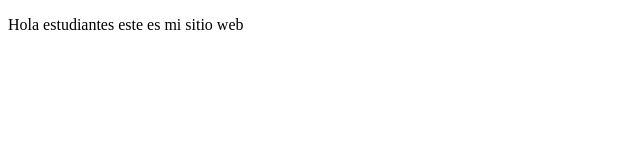
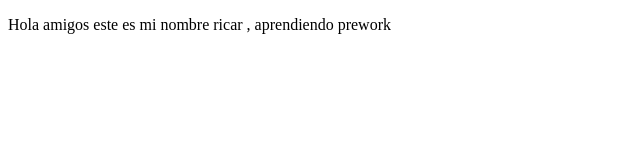
Before and after one commit to resquivel15/proyectodemocursoprework, a plain HTML site: page index.html in a window 1280 px wide. Shown: the whole page, without its empty margins (0-640 px from the left). Drawn offline with Linux system fonts and the light colour scheme.

Commit message:
Cambios agregados

```diff
--- a/index.html
+++ b/index.html
@@ -10,6 +10,6 @@
 
 </body>
 <p>
-    Hola estudiantes este es mi sitio web
+    Hola amigos este es mi nombre ricar  , aprendiendo prework
 </p>
 </html>
```
